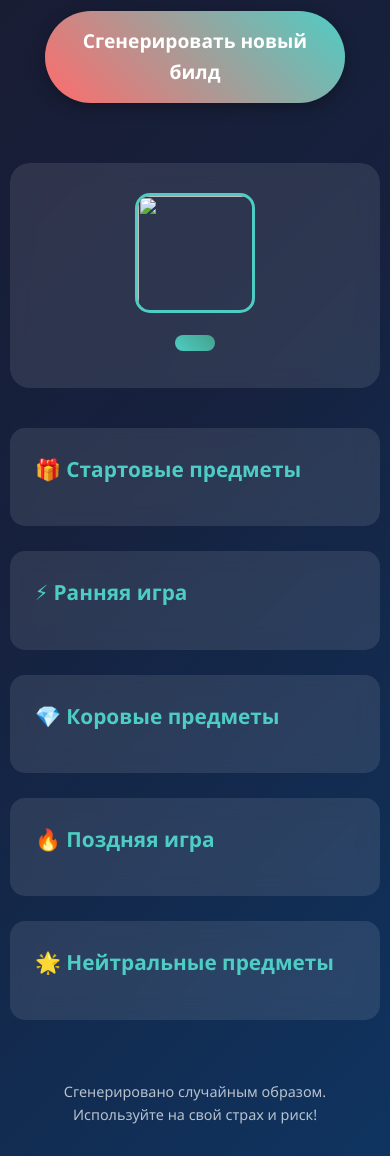
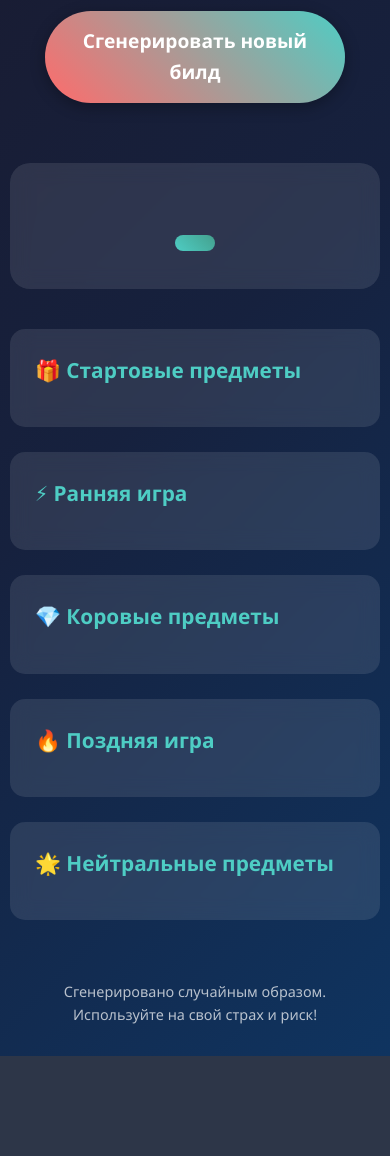
Before and after one commit to ZagustiTEL/dota-21, a Flask app: template templates/build.html in a window 390 px wide. Shown: the part 331-1487 px from the top of the page. After the commit the page ends 1387 px from the top, so only its background shows below. Run offline with Flask 3, Linux system fonts and the light colour scheme; the template is opened without the code that fills it, so the values that code supplies are empty.

Commit message:
Update style.css

```diff
--- a/static/style.css
+++ b/static/style.css
@@ -166,16 +166,12 @@
 .items-grid {
     display: grid;
     grid-template-columns: repeat(auto-fit, minmax(150px, 1fr));
-    gap: 15px;
+    gap: 10px;
 }
 
 .item {
-    display: flex;
-    flex-direction: column;
-    align-items: center;
-    gap: 8px;
     background: rgba(255, 255, 255, 0.1);
-    padding: 15px;
+    padding: 12px;
     border-radius: 8px;
     text-align: center;
     transition: all 0.3s ease;
@@ -185,22 +181,6 @@
 .item:hover {
     background: rgba(255, 255, 255, 0.2);
     transform: translateY(-2px);
-}
-
-.item-image {
-    width: 64px;
-    height: 64px;
-    object-fit: contain;
-    border-radius: 8px;
-    background: rgba(255, 255, 255, 0.05);
-    padding: 5px;
-    border: 1px solid rgba(255, 255, 255, 0.1);
-}
-
-.item-name {
-    font-size: 0.9rem;
-    text-align: center;
-    color: rgba(255, 255, 255, 0.9);
 }
 
 .actions {
@@ -234,21 +214,6 @@
     font-size: 0.9rem;
 }
 
-/* Стили для изображения героя */
-.hero-image-container {
-    display: flex;
-    justify-content: center;
-    margin-bottom: 20px;
-}
-
-.hero-image {
-    width: 150px;
-    height: 150px;
-    border-radius: 15px;
-    border: 3px solid #4ecdc4;
-    object-fit: cover;
-}
-
 /* Адаптивность */
 @media (max-width: 768px) {
     .container {
@@ -276,20 +241,53 @@
         width: 100%;
         max-width: 300px;
     }
+    /* Добавляем к существующему файлу */
 
-    .hero-image {
-        width: 120px;
-        height: 120px;
-    }
-
-    .item-image {
-        width: 56px;
-        height: 56px;
-    }
+/* Анимации для колеса */
+@keyframes pulse {
+    0% { transform: scale(1); }
+    50% { transform: scale(1.05); }
+    100% { transform: scale(1); }
 }
 
-@media (max-width: 480px) {
-    .items-grid {
-        grid-template-columns: repeat(2, 1fr);
-    }
+@keyframes float {
+    0% { transform: translateY(0px); }
+    50% { transform: translateY(-10px); }
+    100% { transform: translateY(0px); }
 }
+
+/* Эффекты для выбранного героя */
+.hero-item {
+    animation: float 3s ease-in-out infinite;
+    animation-delay: calc(var(--item-index) * 0.1s);
+}
+
+/* Инструкция для пользователя */
+.instruction {
+    text-align: center;
+    margin: 20px auto;
+    padding: 15px;
+    background: rgba(255, 255, 255, 0.1);
+    border-radius: 10px;
+    max-width: 500px;
+    backdrop-filter: blur(10px);
+}
+
+.instruction ul {
+    list-style: none;
+    padding: 0;
+    margin: 10px 0;
+}
+
+.instruction li {
+    margin: 8px 0;
+    padding-left: 25px;
+    position: relative;
+}
+
+.instruction li:before {
+    content: "🎯";
+    position: absolute;
+    left: 0;
+}
+}
```
